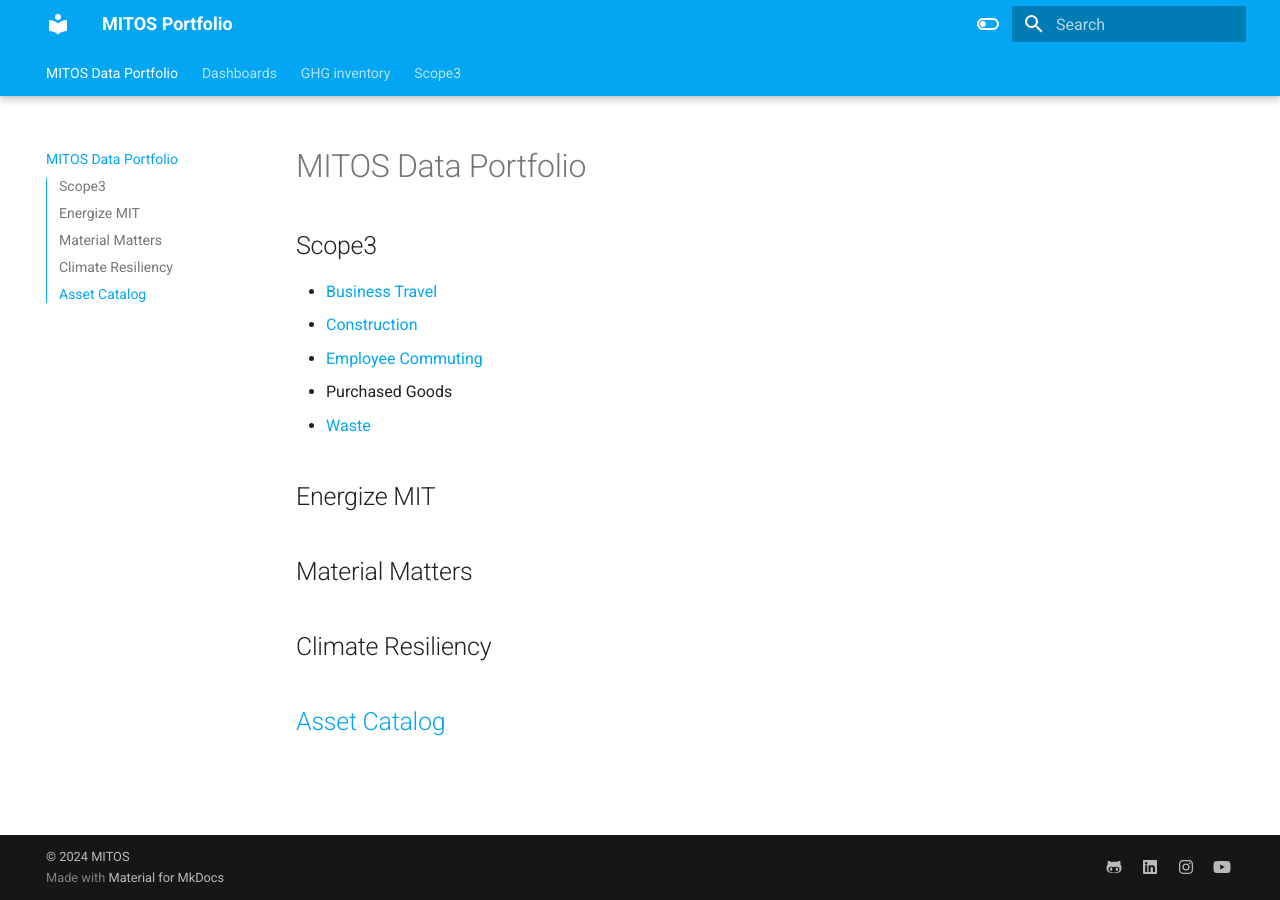
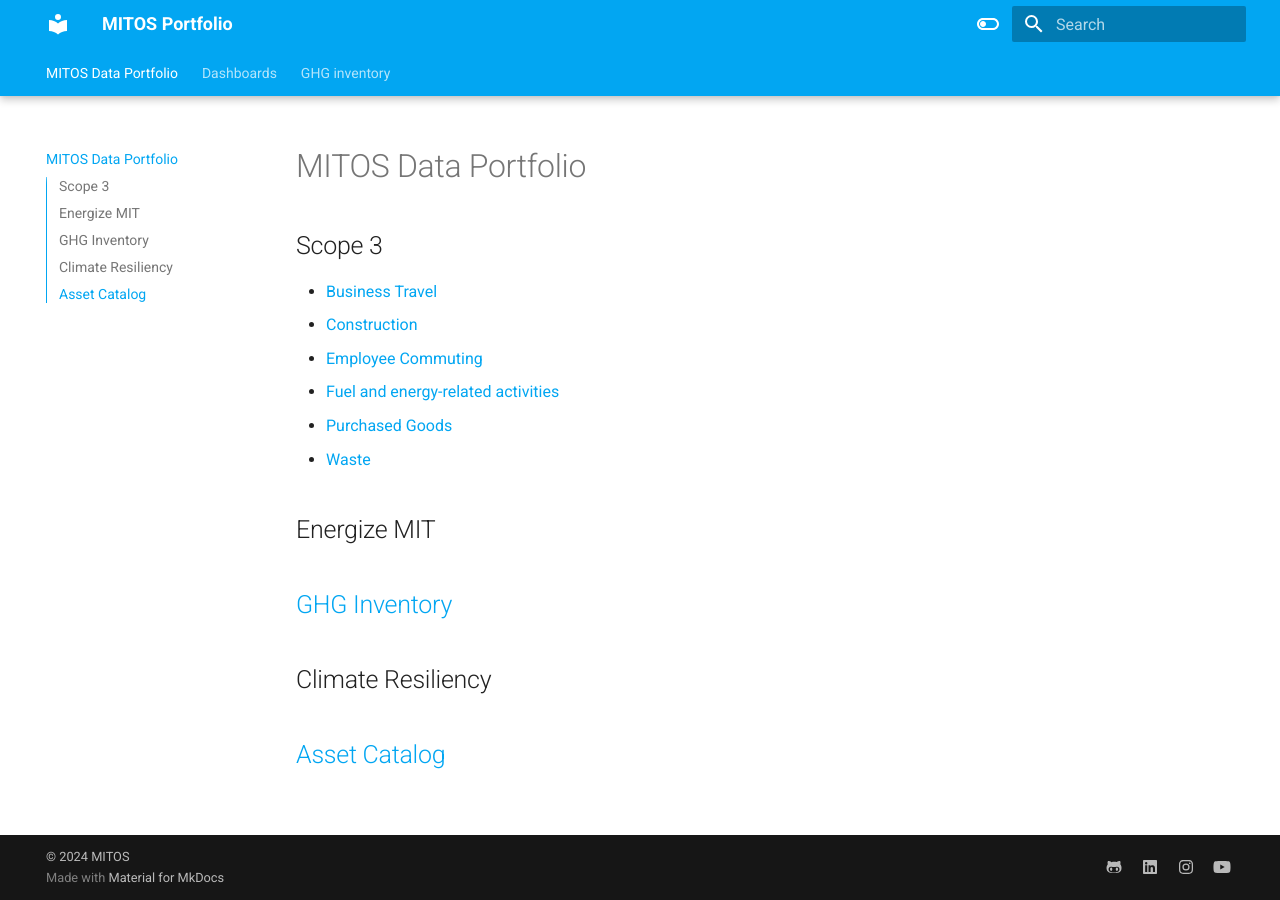
Before and after one commit to mit-sustainability/portfolio, an MkDocs documentation site: the page built from docs/index.md, in a window 1280 px wide. Built offline with MkDocs 1.6.1 and Material for MkDocs 9.7.7, drawn with Linux system fonts in a browser that asks for light colours.

Commit message:
add new page for all scopes and reorganize old links and scope3

```diff
--- a/docs/index.md
+++ b/docs/index.md
@@ -1,15 +1,16 @@
 # MITOS Data Portfolio
-## Scope3
+## Scope 3
 
-* [Business Travel](./scope3/business_travel.md)
-* [Construction](./scope3/construction.md)
-* [Employee Commuting](./scope3/commuting.md)
-* Purchased Goods
-* [Waste](./scope3/waste.md)
+* [Business Travel](business_travel.md)
+* [Construction](construction.md)
+* [Employee Commuting](commuting.md)
+* [Fuel and energy-related activities](fuel_and_energy_related.md)
+* [Purchased Goods](purchased_goods.md)
+* [Waste](waste.md)
 
 ## Energize MIT
 
-## Material Matters
+## [GHG Inventory](all_scopes.md)
 
 ## Climate Resiliency
 
```
Also changed, not shown: docs/GHG_inventory/all_scopes.md (+42 -0 lines), docs/GHG_inventory/scope3/business_travel.md (renamed from docs/scope3/business_travel.md, +1 -1 lines), docs/GHG_inventory/scope3/commuting.md (renamed from docs/scope3/commuting.md, +1 -1 lines), docs/GHG_inventory/scope3/construction.md (renamed from docs/scope3/construction.md, +1 -1 lines), docs/GHG_inventory/scope3/fuel_and_energy_related.md (added, +34 -0 lines), docs/GHG_inventory/scope3/purchased_goods.md (renamed from docs/scope3/purchased_goods.md, +0 -2 lines), docs/GHG_inventory/scope3/waste.md (renamed from docs/scope3/waste.md, +1 -1 lines), docs/assets/images/all_scopes.png (added).
